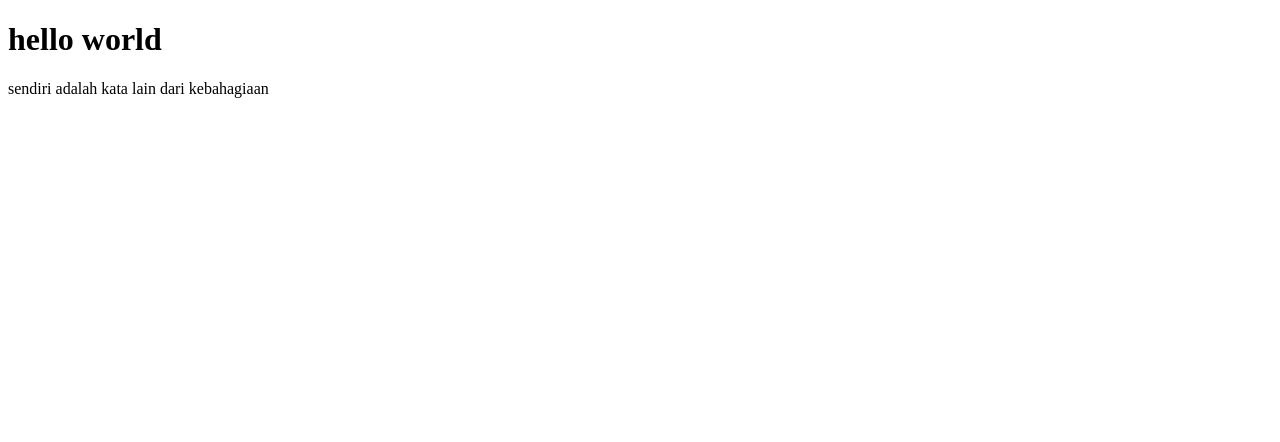
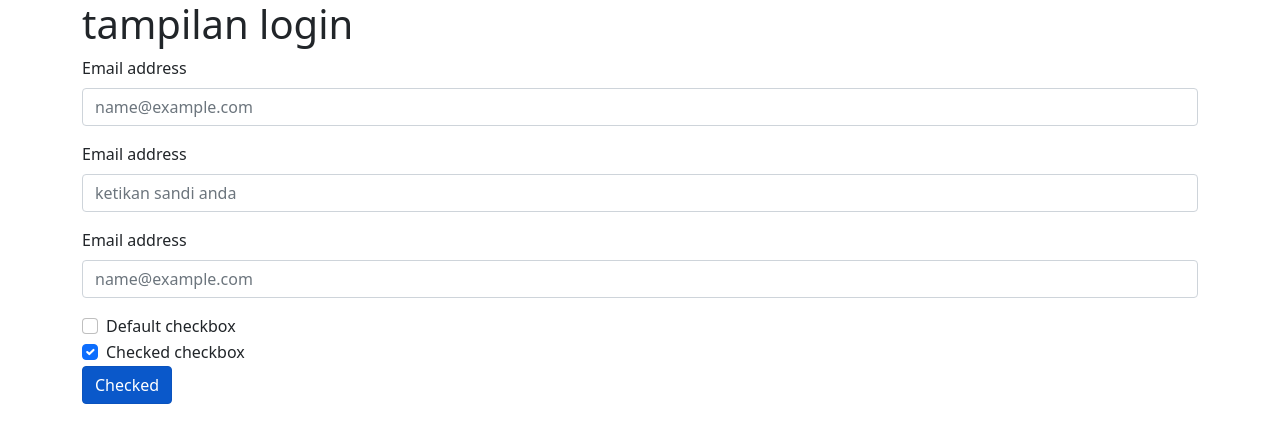
Before and after one commit to darsono1219/module-rdc, a plain HTML site: page index2.html in a window 1280 px wide. Drawn offline with Linux system fonts and the light colour scheme.

Commit message:
index2 ada formulir

```diff
--- a/index2.html
+++ b/index2.html
@@ -4,9 +4,37 @@
     <meta charset="UTF-8">
     <meta name="viewport" content="width=device-width, initial-scale=1.0">
     <title>Document</title>
+    <link href="assets/plugins/bootstrap-5/css/bootstrap.min.css" rel="stylesheet" crossorigin="anonymous">
 </head>
 <body>
-    <h1>hello world</h1>
-    <p>sendiri adalah kata lain dari kebahagiaan</p>
+    <div class="container">
+        <h1>tampilan login</h1>
+        <div class="mb-3">
+            <label for="exampleFormControlInput1" class="form-label">Email address</label>
+            <input type="email" class="form-control" id="exampleFormControlInput1" placeholder="name@example.com">
+          </div>
+          <div class="mb-3">
+            <label for="exampleFormControlInput1" class="form-label">Email address</label>
+            <input type="email" class="form-control" id="exampleFormControlInput1" placeholder="ketikan sandi anda">
+          </div>
+          <div class="mb-3">
+            <label for="exampleFormControlInput1" class="form-label">Email address</label>
+            <input type="email" class="form-control" id="exampleFormControlInput1" placeholder="name@example.com">
+          </div>
+          <div class="form-check">
+            <input class="form-check-input" type="checkbox" value="" id="flexCheckDefault">
+            <label class="form-check-label" for="flexCheckDefault">
+              Default checkbox
+            </label>
+          </div>
+          <div class="form-check">
+            <input class="form-check-input" type="checkbox" value="" id="flexCheckChecked" checked>
+            <label class="form-check-label" for="flexCheckChecked">
+              Checked checkbox
+            </label>
+          </div>
+          <input type="checkbox" class="btn-check" id="btn-check-2" checked autocomplete="off">
+          <label class="btn btn-primary" for="btn-check-2">Checked</label>
+    </div>
 </body>
 </html>
```
